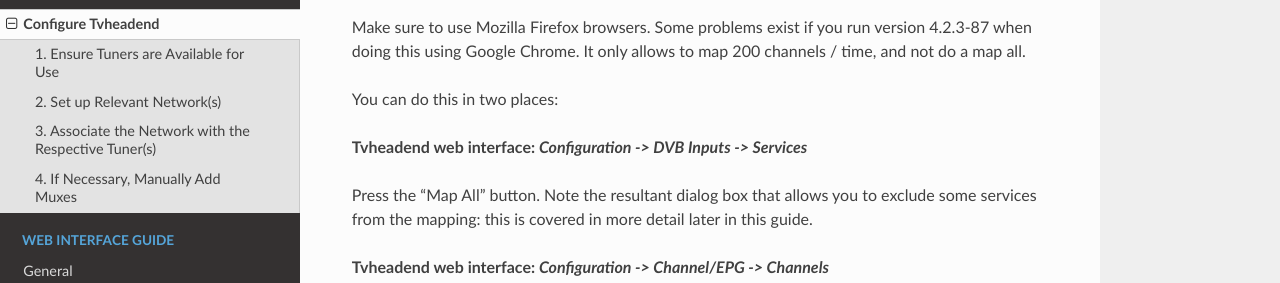
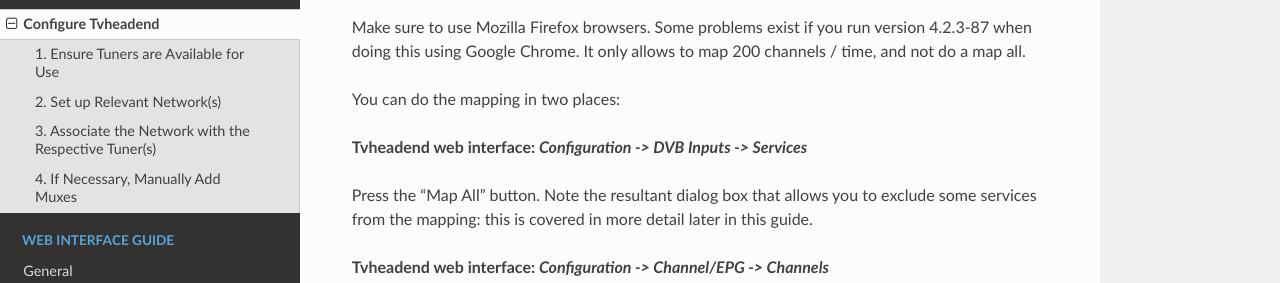
Before and after one commit to tvheadend/tvheadend-documentation, an MkDocs documentation site: the page built from docs/configure_tvheadend.md, in a window 1280 px wide and 900 px high, scrolled down 2848 px. Shown: the part 168-451 px from the top of the window. Built offline with MkDocs 1.6.1, drawn with Linux system fonts in a browser that asks for light colours; nearby versions of some CDN libraries; old or Windows-style settings are respelled for this version of MkDocs.

Commit message:
Update configure_tvheadend.md

```diff
--- a/docs/configure_tvheadend.md
+++ b/docs/configure_tvheadend.md
@@ -135,7 +135,7 @@
 Make sure to use Mozilla Firefox browsers. Some problems exist if you run version 4.2.3-87 when doing this using Google Chrome.
 It only allows to map 200 channels / time, and not do a map all.
 
-You can do this in two places:
+You can do the mapping in two places:
 
 **Tvheadend web interface: _Configuration -> DVB Inputs -> Services_**
 
```
